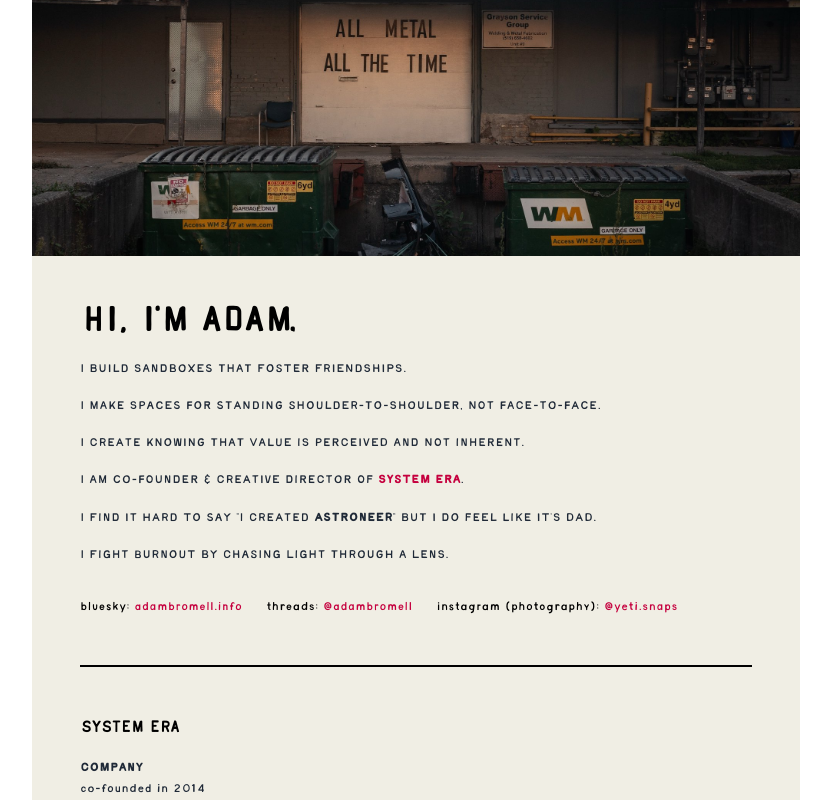
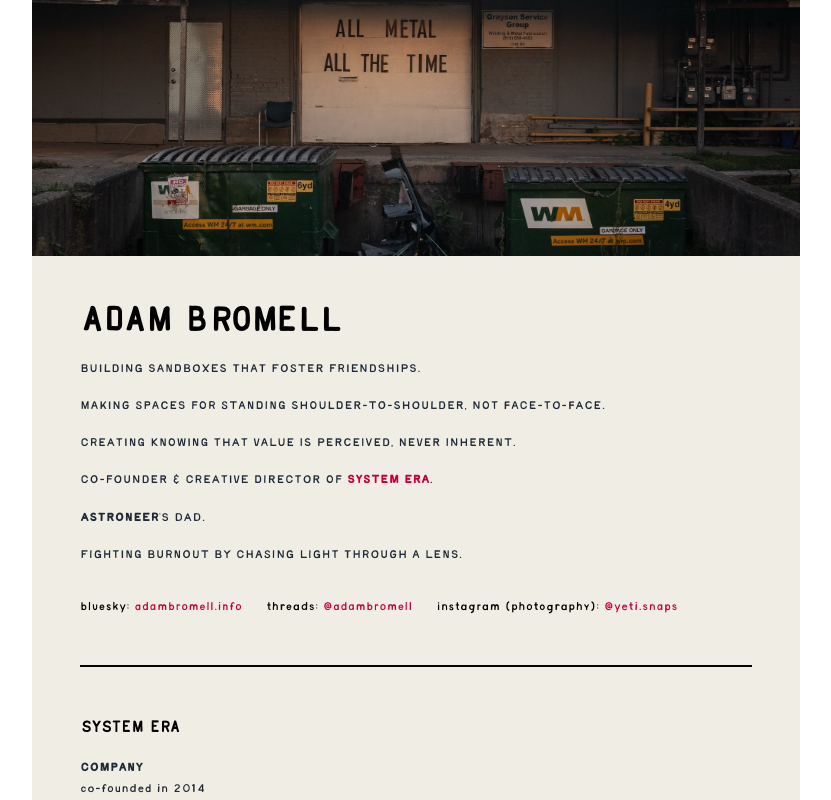
Before and after one commit to XYZCHiiLD/adambromell-site, a Next.js app: page / in a window 1280 px wide. Shown: the top 800 px of the page, without its empty margins (224-1055 px from the left). Built offline with nearby package versions, Linux system fonts and the light colour scheme.

Commit message:
Add files via upload

```diff
--- a/src/app/page.js
+++ b/src/app/page.js
@@ -28,24 +28,24 @@ export default function Home() {
             className="font-bold mb-0"
             style={{ fontSize: typography.sizes.h1, lineHeight: typography.lineHeights.tight }}
           >
-            HI, I'M ADAM.
+            ADAM BROMELL
           </h1>
         </header>
 
         {/* About */}
         <section className="mb-12">
           <div className="space-y-4 text-gray-800 leading-relaxed">
-            <p>I BUILD SANDBOXES THAT FOSTER FRIENDSHIPS.</p>
-            <p>I MAKE SPACES FOR STANDING SHOULDER-TO-SHOULDER, NOT FACE-TO-FACE.</p>
-            <p>I CREATE KNOWING THAT VALUE IS PERCEIVED AND NOT INHERENT.</p>
+            <p>BUILDING SANDBOXES THAT FOSTER FRIENDSHIPS.</p>
+            <p>MAKING SPACES FOR STANDING SHOULDER-TO-SHOULDER, NOT FACE-TO-FACE.</p>
+            <p>CREATING KNOWING THAT VALUE IS PERCEIVED, NEVER INHERENT.</p>
             <p>
-              I AM CO-FOUNDER & CREATIVE DIRECTOR OF{' '}
+              CO-FOUNDER & CREATIVE DIRECTOR OF{' '}
               <ExternalLink href="https://www.systemera.net/" bold>
                 SYSTEM ERA
               </ExternalLink>.
             </p>
-            <p>I FIND IT HARD TO SAY "I CREATED <strong>ASTRONEER</strong>" BUT I DO FEEL LIKE IT'S DAD.</p>
-            <p>I FIGHT BURNOUT BY CHASING LIGHT THROUGH A LENS.</p>
+            <p><strong>ASTRONEER</strong>'S DAD.</p>
+            <p>FIGHTING BURNOUT BY CHASING LIGHT THROUGH A LENS.</p>
           </div>
 
           {/* Social links */}
```
